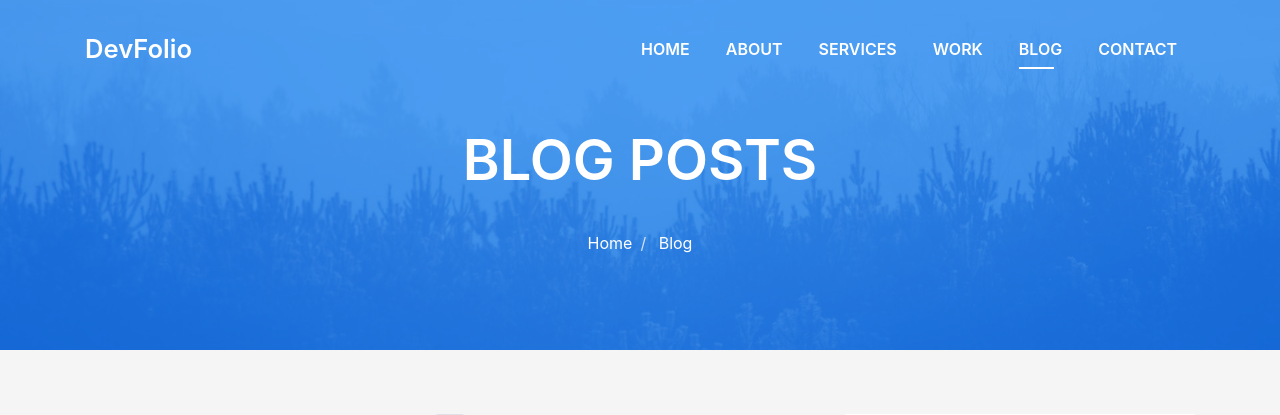
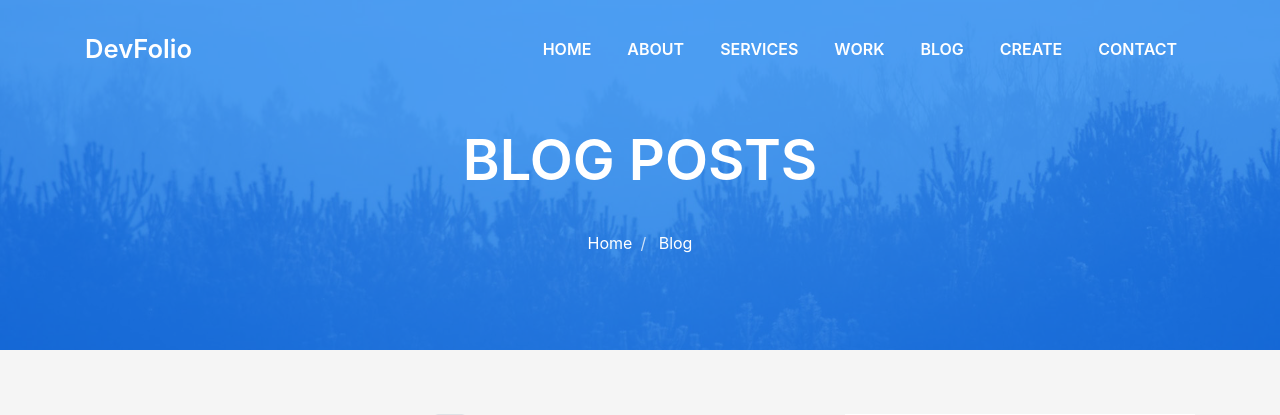
Before and after one commit to ElimuStuart/devfolio, a Django app: page /blog/ in a window 1280 px wide. Shown: the top 415 px of the page. Run offline with Django 3.2, Linux system fonts and the light colour scheme; the visitor is signed in with stand-in values (Sample User, id 1); data that the repository does not hold is empty; some libraries are stand-ins or nearby versions; some web fonts are replaced.

Commit message:
update now working

```diff
--- a/blog/urls.py
+++ b/blog/urls.py
@@ -29,7 +29,7 @@ urlpatterns = [
     path('blog/', blog, name='post_list'),
     path('create/', post_create, name='post_create'),
     path('post/<id>/', post, name='post_detail'),
-    path('post/<id>/update', post_update, name='post_update'),
+    path('post/<id>/update/', post_update, name='post_update'),
     path('post/<id>/delete', post_delete, name='post_delete'),
     path('tinymce/', include('tinymce.urls')),
 ]
--- a/posts/views.py
+++ b/posts/views.py
@@ -103,7 +103,7 @@ def post(request, id):
     most_recent = Post.objects.order_by('-timestamp')[:5]
 
     # TODO: get article reading time
-    read_time = estimate_reading_time(url)
+    # read_time = estimate_reading_time(url)
 
     form = CommentForm(request.POST or None)
     if request.method == 'POST':
--- a/templates/blog-single.html
+++ b/templates/blog-single.html
@@ -47,11 +47,11 @@
                   <a href="#">{{ post.comments.count }}</a>
                 </li>
                 <li>
-                  <span class="ion-chatbox"></span>
+                  <span class="ion-edit"></span>
                   <a href="{% url 'post_update' id=post.id %}">Update</a>
                 </li>
                 <li>
-                  <span class="ion-chatbox"></span>
+                  <span class="ion-trash-b"></span>
                   <a href="{% url 'post_delete' id=post.id %}">Delete</a>
                 </li>
               </ul>
--- a/templates/blog.html
+++ b/templates/blog.html
@@ -36,7 +36,7 @@
               <div class="col-md-6">
                 <div class="card card-blog">
                     <div class="card-img">
-                        <a href="blog-single.html">
+                        <a href="{{ post.get_absolute_url }}">
                         <img src="{{ post.thumbnail.url }}" alt="" class="img-fluid">
                         </a>
                     </div>
--- a/templates/index.html
+++ b/templates/index.html
@@ -497,10 +497,12 @@
             <div class="card-body">
               <div class="card-category-box">
                 <div class="card-category">
-                  <h6 class="category">{{ post.categories }}</h6>
+                  {% for category in post.categories.all %}
+                  <h6 class="category">{{ category }}</h6>
+                  {% endfor %}
                 </div>
               </div>
-              <h3 class="card-title"><a href="/blog">{{ post.title }}</a></h3>
+              <h3 class="card-title"><a href="{{ post.get_absolute_url }}">{{ post.title }}</a></h3>
               <p class="card-description">
                 {{ post.overview }}
               </p>
--- a/templates/intro-skew.html
+++ b/templates/intro-skew.html
@@ -12,9 +12,9 @@
               <a href="#">Home</a>
             </li>
             <li class="breadcrumb-item">
-              <a href="#">Library</a>
+              <a href="/blog">Blog</a>
             </li>
-            <li class="breadcrumb-item active">Data</li>
+            <li class="breadcrumb-item active">Post</li>
           </ol>
         </div>
       </div>
--- a/templates/nav.html
+++ b/templates/nav.html
@@ -11,27 +11,27 @@
           <div class="navbar-collapse collapse justify-content-end" id="navbarDefault">
             <ul class="navbar-nav">
               <li class="nav-item">
-                <a class="nav-link js-scroll active" href="#home">Home</a>
+                <a class="nav-link js-scroll active" href="/#home">Home</a>
               </li>
               <li class="nav-item">
-                <a class="nav-link js-scroll" href="#about">About</a>
+                <a class="nav-link js-scroll" href="/#about">About</a>
               </li>
               <li class="nav-item">
-                <a class="nav-link js-scroll" href="#service">Services</a>
+                <a class="nav-link js-scroll" href="/#service">Services</a>
               </li>
               <li class="nav-item">
-                <a class="nav-link js-scroll" href="#work">Work</a>
+                <a class="nav-link js-scroll" href="/#work">Work</a>
               </li>
               <li class="nav-item">
-                <a class="nav-link js-scroll" href="#blog">Blog</a>
+                <a class="nav-link js-scroll" href="/#blog">Blog</a>
               </li>
-              {% if request.user.is_stuff %}
+              {% if request.user.is_staff %}
               <li class="nav-item">
                 <a class="nav-link js-scroll" href="{% url 'post_create' %}">Create</a>
               </li>
               {% endif %}
               <li class="nav-item">
-                <a class="nav-link js-scroll" href="#contact">Contact</a>
+                <a class="nav-link js-scroll" href="/#contact">Contact</a>
               </li>
             </ul>
           </div>
```
